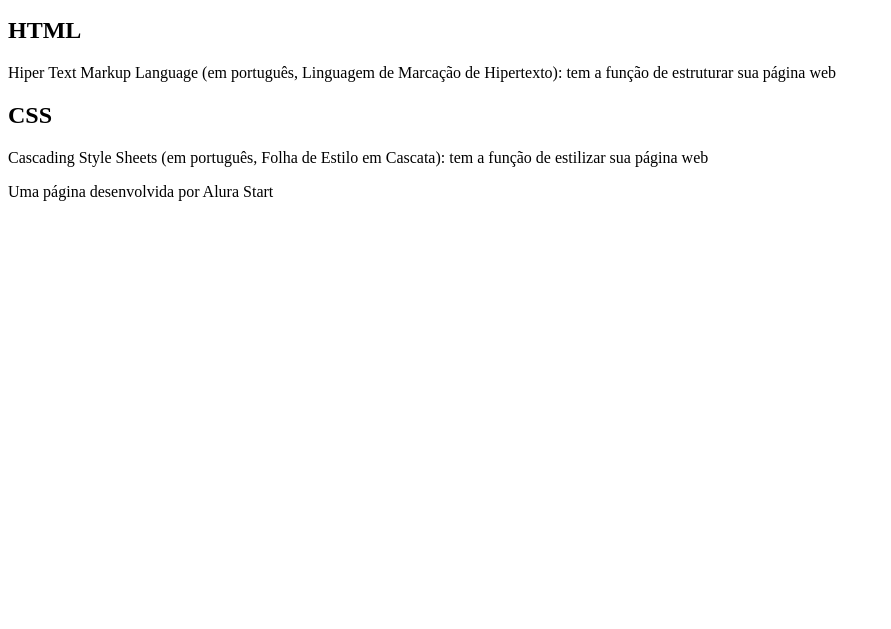
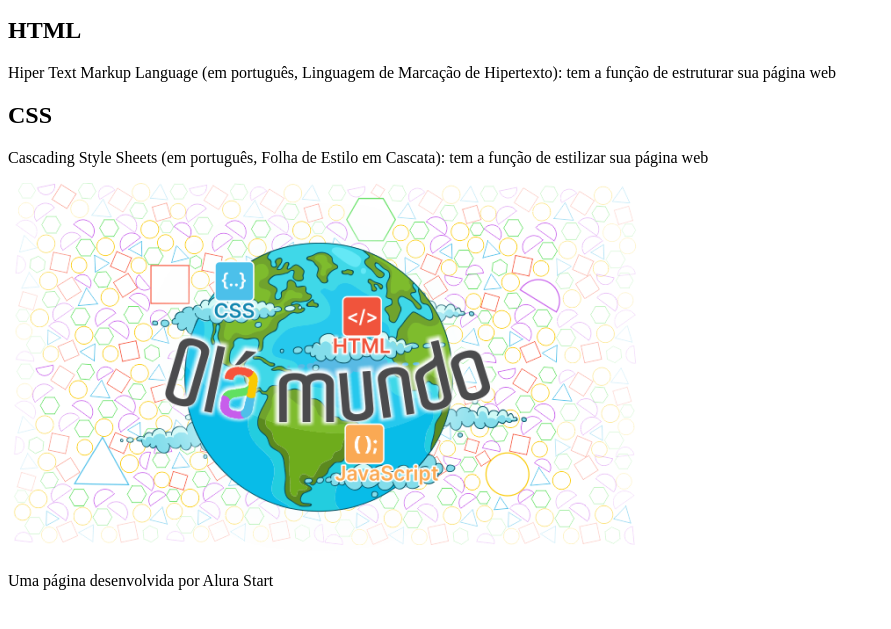
Before and after one commit to Lucas0310598/Hello-World, a plain HTML site: page index.html in a window 1280 px wide. Shown: the part 101-730 px from the top of the page, without its empty margins (0-891 px from the left). Drawn offline with Linux system fonts and the light colour scheme.

Commit message:
Finalizando a página HTML

```diff
--- a/index.html
+++ b/index.html
@@ -18,7 +18,7 @@
 
         <h2>CSS</h2>
         <P>Cascading Style Sheets (em português, Folha de Estilo em Cascata): tem a função de estilizar sua página web</P>
-
+        <img src="imagem/Olá Mundo.png" alt="Imagem com figuras geogmétricas ao fundo e uma figura do planeta Terra na frente">
     </section>
 
     <footer>
```
Also changed, not shown: imagem/Olá Mundo.png (added).
